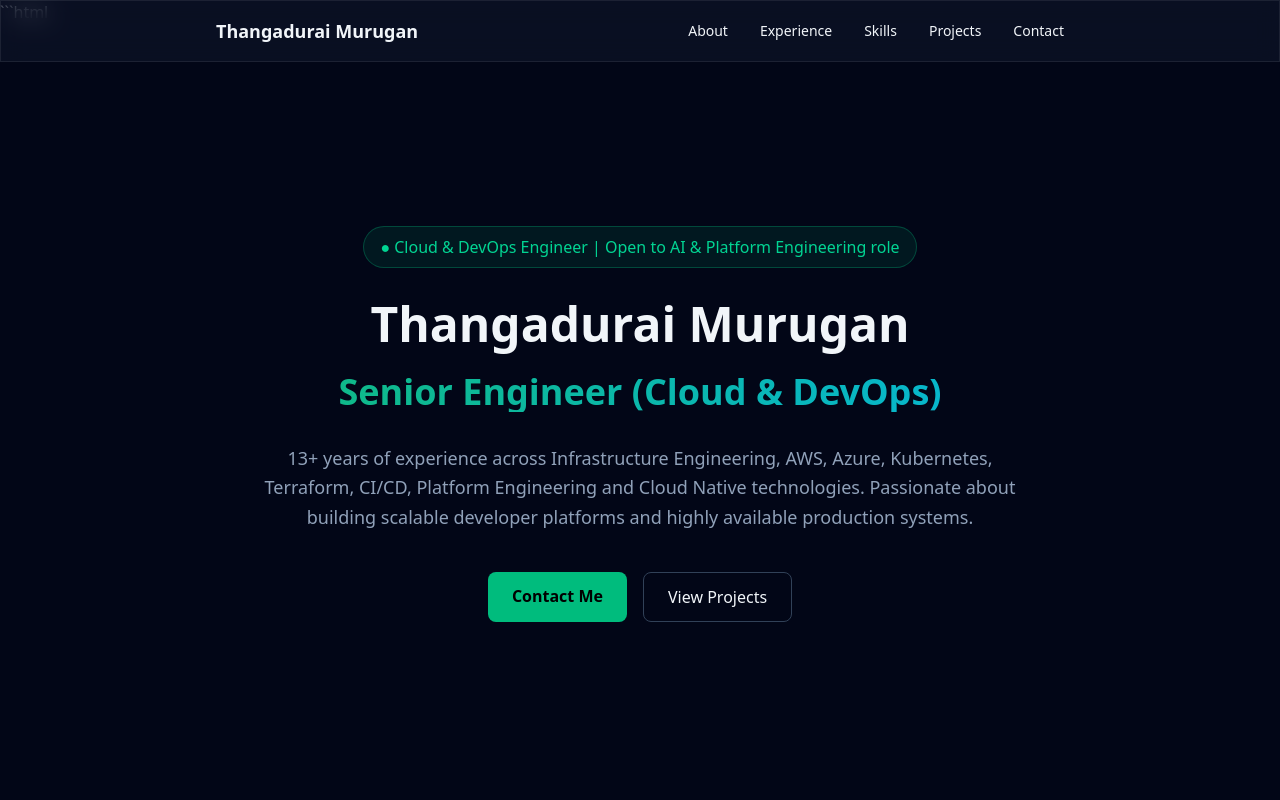
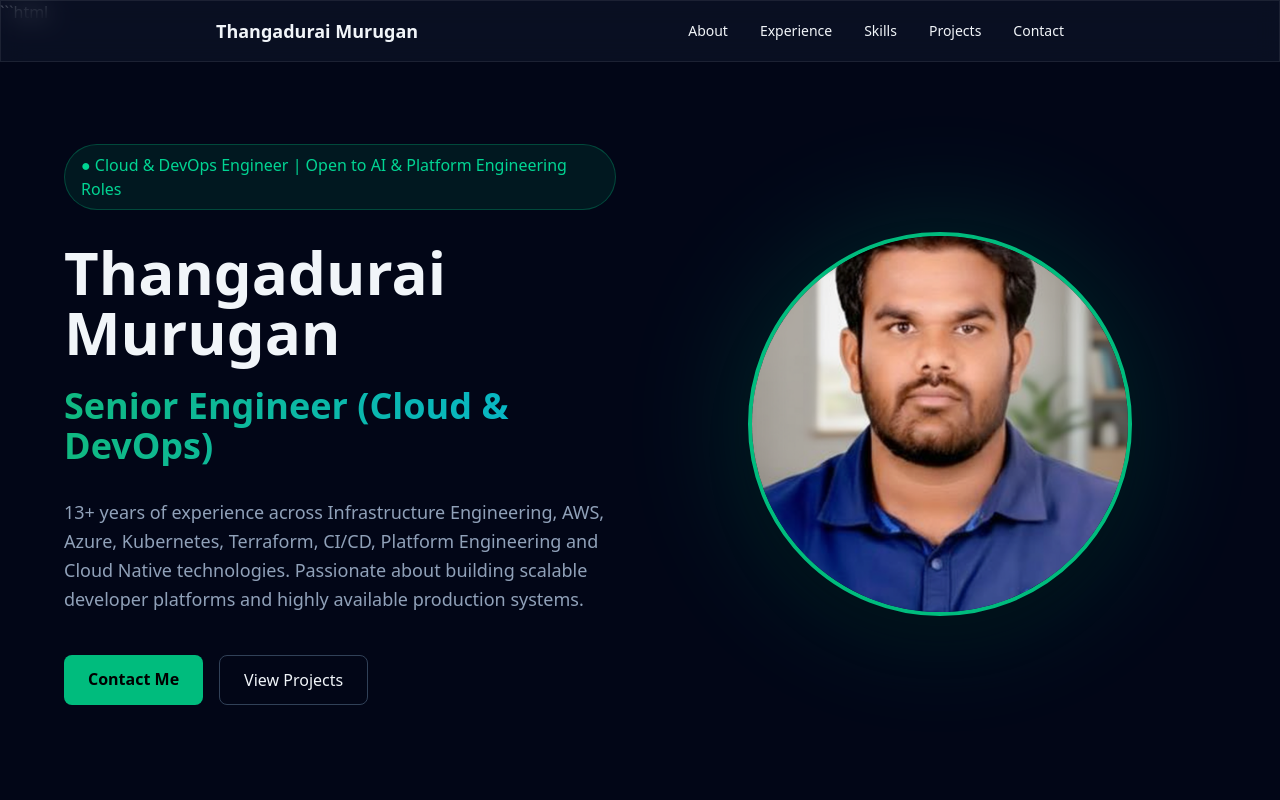
Before and after one commit to thangacodes/landing_page, a plain HTML site: page index.html in a window 1280 px wide. Shown: the top 800 px of the page. Drawn offline with nearby package versions, Linux system fonts and the light colour scheme.

Commit message:
portfolio updated

```diff
--- a/index.html
+++ b/index.html
@@ -61,23 +61,26 @@ body{
 </nav>
 
 <!-- HERO -->
-<section class="min-h-screen flex items-center justify-center px-6">
+<section class="min-h-screen flex items-center px-6">
 
-    <div class="max-w-5xl text-center">
+    <div class="max-w-6xl mx-auto grid md:grid-cols-2 gap-12 items-center">
+
+        <!-- LEFT SIDE -->
+        <div>
 
             <div class="inline-flex items-center gap-2 px-4 py-2 rounded-full bg-emerald-500/10 border border-emerald-500/30 text-emerald-400 mb-8">
-            ● Cloud & DevOps Engineer | Open to AI & Platform Engineering role
+                ● Cloud & DevOps Engineer | Open to AI & Platform Engineering Roles
             </div>
 
-        <h2 class="text-5xl md:text-5xl font-black mb-6">
+            <h1 class="text-5xl md:text-6xl font-black mb-6">
                 Thangadurai Murugan
-        </h2>
+            </h1>
 
             <h2 class="text-2xl md:text-4xl font-bold gradient-text mb-8">
                 Senior Engineer (Cloud & DevOps)
             </h2>
 
-        <p class="max-w-3xl mx-auto text-slate-400 text-lg leading-relaxed">
+            <p class="text-slate-400 text-lg leading-relaxed">
                 13+ years of experience across Infrastructure Engineering,
                 AWS, Azure, Kubernetes, Terraform, CI/CD, Platform Engineering
                 and Cloud Native technologies.
@@ -85,7 +88,7 @@ body{
                 highly available production systems.
             </p>
 
-        <div class="mt-10 flex flex-wrap justify-center gap-4">
+            <div class="mt-10 flex flex-wrap gap-4">
 
                 <a href="#contact"
                    class="bg-emerald-500 hover:bg-emerald-400 text-black px-6 py-3 rounded-lg font-semibold">
@@ -96,6 +99,25 @@ body{
                    class="border border-slate-700 px-6 py-3 rounded-lg hover:bg-slate-800">
                     View Projects
                 </a>
+
+            </div>
+
+        </div>
+
+        <!-- RIGHT SIDE PHOTO -->
+        <div class="flex justify-center">
+
+            <div class="relative">
+
+                <div class="absolute inset-0 bg-emerald-500 blur-3xl opacity-20 rounded-full"></div>
+
+                <img
+                    src="images/thangaa.png"
+                    alt="Thangadurai Murugan"
+                    class="relative w-72 h-72 md:w-96 md:h-96 object-cover rounded-full border-4 border-emerald-500 shadow-2xl"
+                >
+
+            </div>
 
         </div>
 
```
Lines whose indentation alone changed are shown as unchanged.
